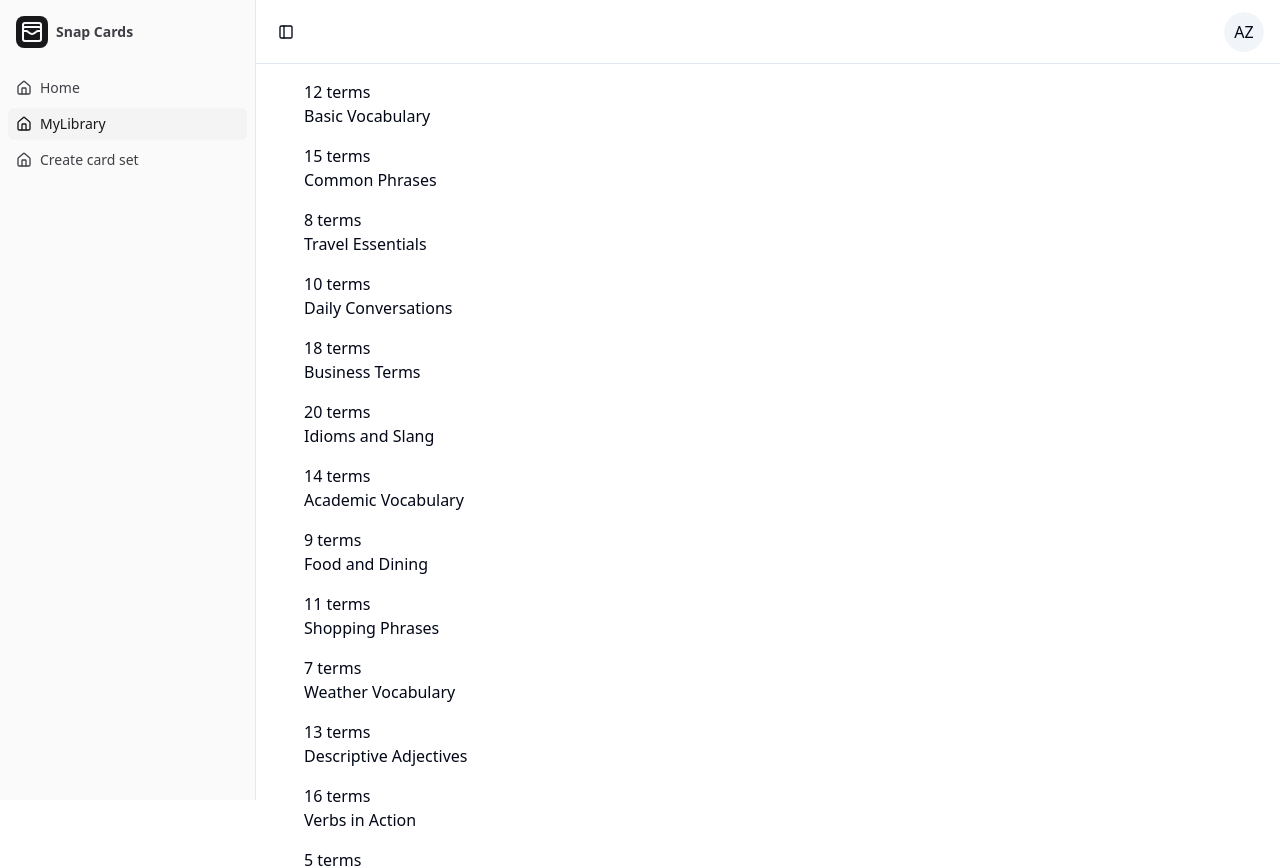
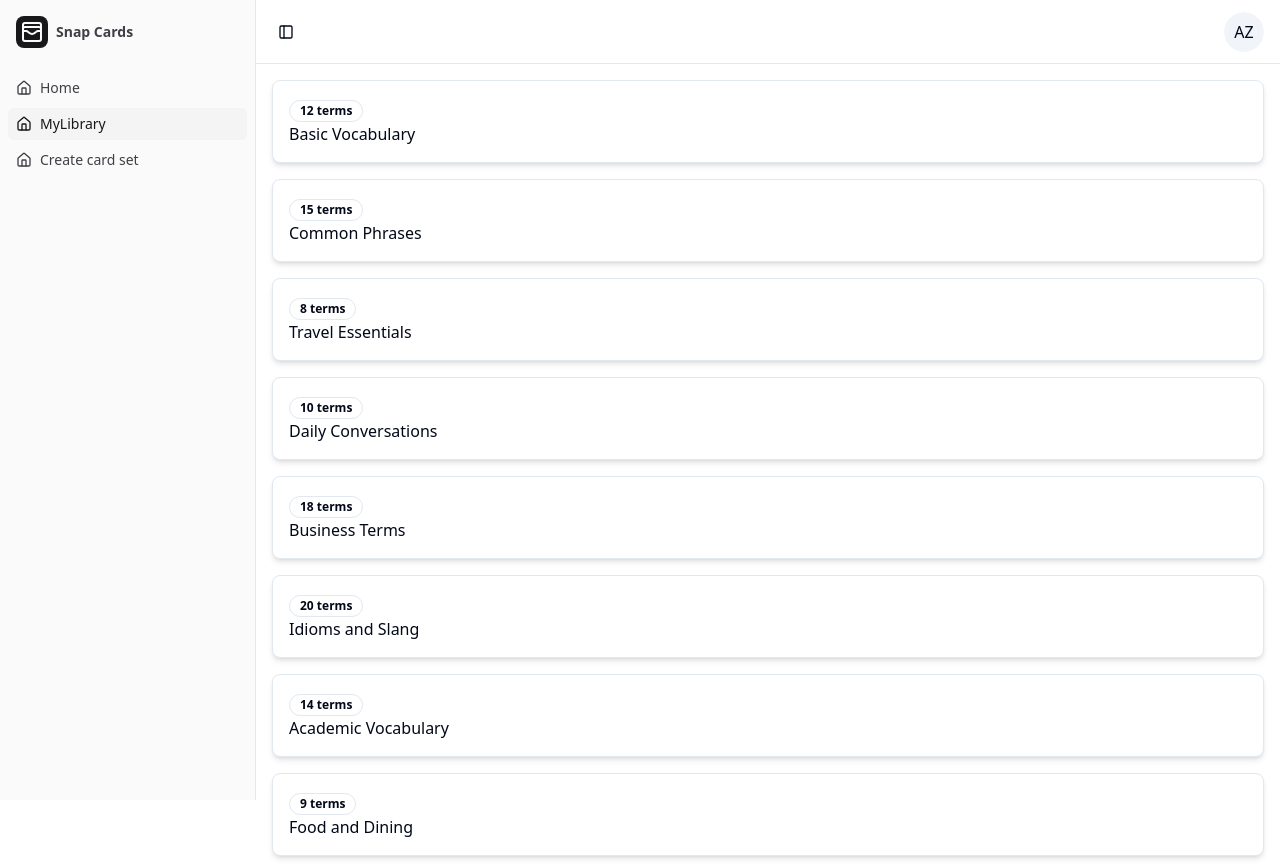
Before and after one commit to LeshaZholner/SnapCards, a SvelteKit app: page /my-library in a window 1280 px wide. Shown: the top 868 px of the page. Built offline with nearby package versions, Linux system fonts and the light colour scheme.

Commit message:
update mylibrary page

```diff
--- /dev/null
+++ b/src/lib/components/ui/badge/badge.svelte
@@ -0,0 +1,50 @@
+<script lang="ts" module>
+	import { type VariantProps, tv } from "tailwind-variants";
+
+	export const badgeVariants = tv({
+		base: "focus:ring-ring inline-flex items-center rounded-full border px-2.5 py-0.5 text-xs font-semibold transition-colors focus:outline-none focus:ring-2 focus:ring-offset-2",
+		variants: {
+			variant: {
+				default:
+					"bg-primary text-primary-foreground hover:bg-primary/80 border-transparent",
+				secondary:
+					"bg-secondary text-secondary-foreground hover:bg-secondary/80 border-transparent",
+				destructive:
+					"bg-destructive text-destructive-foreground hover:bg-destructive/80 border-transparent",
+				outline: "text-foreground",
+			},
+		},
+		defaultVariants: {
+			variant: "default",
+		},
+	});
+
+	export type BadgeVariant = VariantProps<typeof badgeVariants>["variant"];
+</script>
+
+<script lang="ts">
+	import type { WithElementRef } from "bits-ui";
+	import type { HTMLAnchorAttributes } from "svelte/elements";
+	import { cn } from "$lib/utils.js";
+
+	let {
+		ref = $bindable(null),
+		href,
+		class: className,
+		variant = "default",
+		children,
+		...restProps
+	}: WithElementRef<HTMLAnchorAttributes> & {
+		variant?: BadgeVariant;
+	} = $props();
+</script>
+
+<svelte:element
+	this={href ? "a" : "span"}
+	bind:this={ref}
+	{href}
+	class={cn(badgeVariants({ variant, className }))}
+	{...restProps}
+>
+	{@render children?.()}
+</svelte:element>
--- /dev/null
+++ b/src/lib/components/ui/badge/index.ts
@@ -0,0 +1,2 @@
+export { default as Badge } from "./badge.svelte";
+export { badgeVariants, type BadgeVariant } from "./badge.svelte";
--- /dev/null
+++ b/src/lib/components/ui/card/card-content.svelte
@@ -0,0 +1,16 @@
+<script lang="ts">
+	import type { WithElementRef } from "bits-ui";
+	import type { HTMLAttributes } from "svelte/elements";
+	import { cn } from "$lib/utils.js";
+
+	let {
+		ref = $bindable(null),
+		class: className,
+		children,
+		...restProps
+	}: WithElementRef<HTMLAttributes<HTMLDivElement>> = $props();
+</script>
+
+<div bind:this={ref} class={cn("p-6", className)} {...restProps}>
+	{@render children?.()}
+</div>
--- /dev/null
+++ b/src/lib/components/ui/card/card-description.svelte
@@ -0,0 +1,16 @@
+<script lang="ts">
+	import type { WithElementRef } from "bits-ui";
+	import type { HTMLAttributes } from "svelte/elements";
+	import { cn } from "$lib/utils.js";
+
+	let {
+		ref = $bindable(null),
+		class: className,
+		children,
+		...restProps
+	}: WithElementRef<HTMLAttributes<HTMLParagraphElement>> = $props();
+</script>
+
+<p bind:this={ref} class={cn("text-muted-foreground text-sm", className)} {...restProps}>
+	{@render children?.()}
+</p>
--- /dev/null
+++ b/src/lib/components/ui/card/card-footer.svelte
@@ -0,0 +1,16 @@
+<script lang="ts">
+	import type { WithElementRef } from "bits-ui";
+	import type { HTMLAttributes } from "svelte/elements";
+	import { cn } from "$lib/utils.js";
+
+	let {
+		ref = $bindable(null),
+		class: className,
+		children,
+		...restProps
+	}: WithElementRef<HTMLAttributes<HTMLDivElement>> = $props();
+</script>
+
+<div bind:this={ref} class={cn("flex items-center p-6 pt-0", className)} {...restProps}>
+	{@render children?.()}
+</div>
--- /dev/null
+++ b/src/lib/components/ui/card/card-header.svelte
@@ -0,0 +1,16 @@
+<script lang="ts">
+	import type { WithElementRef } from "bits-ui";
+	import type { HTMLAttributes } from "svelte/elements";
+	import { cn } from "$lib/utils.js";
+
+	let {
+		ref = $bindable(null),
+		class: className,
+		children,
+		...restProps
+	}: WithElementRef<HTMLAttributes<HTMLDivElement>> = $props();
+</script>
+
+<div bind:this={ref} class={cn("flex flex-col space-y-1.5 p-6 pb-0", className)} {...restProps}>
+	{@render children?.()}
+</div>
--- /dev/null
+++ b/src/lib/components/ui/card/card-title.svelte
@@ -0,0 +1,25 @@
+<script lang="ts">
+	import type { WithElementRef } from "bits-ui";
+	import type { HTMLAttributes } from "svelte/elements";
+	import { cn } from "$lib/utils.js";
+
+	let {
+		ref = $bindable(null),
+		class: className,
+		level = 3,
+		children,
+		...restProps
+	}: WithElementRef<HTMLAttributes<HTMLDivElement>> & {
+		level?: 1 | 2 | 3 | 4 | 5 | 6;
+	} = $props();
+</script>
+
+<div
+	role="heading"
+	aria-level={level}
+	bind:this={ref}
+	class={cn("text-2xl font-semibold leading-none tracking-tight", className)}
+	{...restProps}
+>
+	{@render children?.()}
+</div>
--- /dev/null
+++ b/src/lib/components/ui/card/card.svelte
@@ -0,0 +1,20 @@
+<script lang="ts">
+	import type { WithElementRef } from "bits-ui";
+	import type { HTMLAttributes } from "svelte/elements";
+	import { cn } from "$lib/utils.js";
+
+	let {
+		ref = $bindable(null),
+		class: className,
+		children,
+		...restProps
+	}: WithElementRef<HTMLAttributes<HTMLDivElement>> = $props();
+</script>
+
+<div
+	bind:this={ref}
+	class={cn("bg-card text-card-foreground rounded-lg border shadow-sm", className)}
+	{...restProps}
+>
+	{@render children?.()}
+</div>
--- /dev/null
+++ b/src/lib/components/ui/card/index.ts
@@ -0,0 +1,22 @@
+import Root from "./card.svelte";
+import Content from "./card-content.svelte";
+import Description from "./card-description.svelte";
+import Footer from "./card-footer.svelte";
+import Header from "./card-header.svelte";
+import Title from "./card-title.svelte";
+
+export {
+	Root,
+	Content,
+	Description,
+	Footer,
+	Header,
+	Title,
+	//
+	Root as Card,
+	Content as CardContent,
+	Description as CardDescription,
+	Footer as CardFooter,
+	Header as CardHeader,
+	Title as CardTitle,
+};
--- a/src/routes/my-library/+page.svelte
+++ b/src/routes/my-library/+page.svelte
@@ -1,47 +1,25 @@
 <script lang="ts">
   import type { PageData } from './$types';
+  import { Badge } from '$lib/components/ui/badge';
+  import * as Card from '$lib/components/ui/card';
 
   let { data }: { data: PageData } = $props();
 </script>
 
 <div class="my-library-page">
-  <div class="container">
-    <div class="row">
-      <div class="col-12">
-        <div class="dashboard">
-          {#each data.setsPreview as setPreview}
-            <div class="dashboard-item">
-              <div class="card set-preview">
-                <div class="card-body set-preview-inner">
-                  <span class="card-subtitle set-preview-cardLine">
-                    {setPreview.termsCount} terms
-                  </span>
-                  <h5 class="card-title set-preview-cardHeader">{setPreview.title}</h5>
-                  <a
-                    href="/cards/{setPreview.id}"
-                    class="stretched-link"
-                    aria-label={setPreview.title}
-                  ></a>
-                </div>
-              </div>
-            </div>
-          {/each}
-        </div>
-      </div>
-    </div>
+  <div class="flex flex-1 flex-col gap-4">
+    {#each data.setsPreview as setPreview}
+      <Card.Root class="shadow-md transition-all ease-in-out duration-300 hover:shadow-xl">
+        <a href="/cards/{setPreview.id}">
+          <Card.Content class="p-4">
+            <Badge variant="outline">{setPreview.termsCount} terms</Badge>
+            <h4>{setPreview.title}</h4>
+          </Card.Content>
+        </a>
+      </Card.Root>
+    {/each}
   </div>
 </div>
 
-<style lang="scss">
-  .dashboard-item {
-    margin-bottom: 1rem;
-  }
-
-  // .card {
-  //   box-shadow: $box-shadow-sm;
-  // }
-
-  // .card:hover {
-  //   box-shadow: $box-shadow;
-  // }
+<style>
 </style>
```
